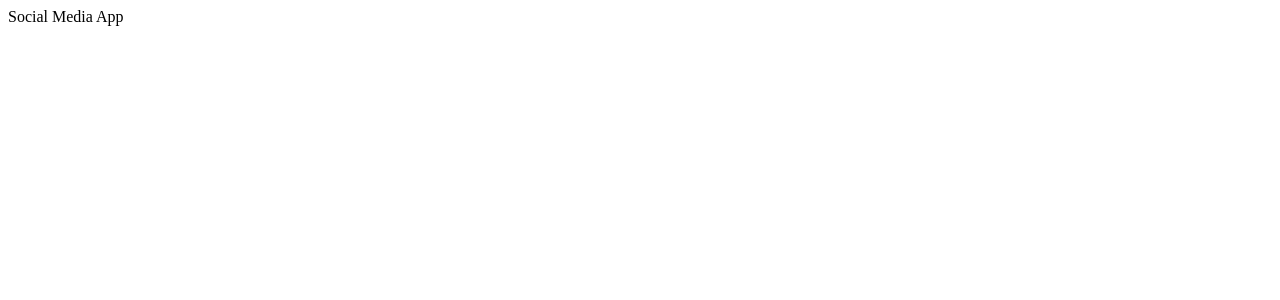
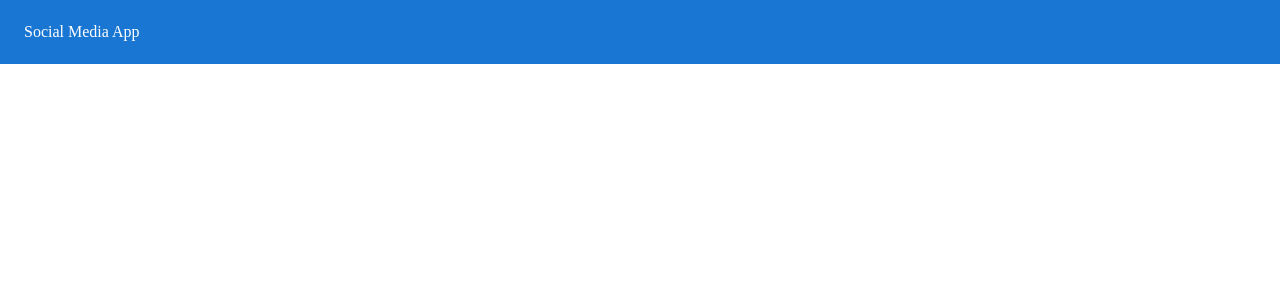
Before and after one commit to wrzchwc/social-media-app, a React (Create React App) app: page / in a window 1280 px wide. Shown: the top 300 px of the page. Built offline with nearby package versions, Linux system fonts and the light colour scheme.

Commit message:
Basic header

```diff
--- a/package.json
+++ b/package.json
@@ -3,6 +3,9 @@
   "version": "0.1.0",
   "private": true,
   "dependencies": {
+    "@emotion/react": "^11.7.1",
+    "@emotion/styled": "^11.6.0",
+    "@mui/material": "^5.2.6",
     "@testing-library/jest-dom": "^5.16.1",
     "@testing-library/react": "^12.1.2",
     "@testing-library/user-event": "^13.5.0",
--- a/src/App.js
+++ b/src/App.js
@@ -1,7 +1,12 @@
 import React from "react";
+import Header from "./ui/Header";
 
 const App = () => {
-  return <div>Social Media App</div>;
+  return (
+      <>
+        <Header/>
+      </>
+  );
 }
 
 export default App;
--- /dev/null
+++ b/src/ui/Header.js
@@ -0,0 +1,30 @@
+import React from "react";
+import {AppBar, Toolbar, useScrollTrigger} from "@mui/material";
+
+const ElevationScroll = props => {
+    const {children} = props;
+
+    const trigger = useScrollTrigger({
+        disableHysteresis: true,
+        threshold: 0,
+    });
+
+    return React.cloneElement(children, {
+        elevation: trigger ? 4 : 0,
+    });
+}
+
+const Header = () => {
+    return (
+        <ElevationScroll>
+            <AppBar position="fixed">
+                <Toolbar>
+                    Social Media App
+                </Toolbar>
+            </AppBar>
+        </ElevationScroll>
+    );
+
+}
+
+export default Header;
```
Also changed, not shown: 1 other file (tests, documents, lock files or other folders).
